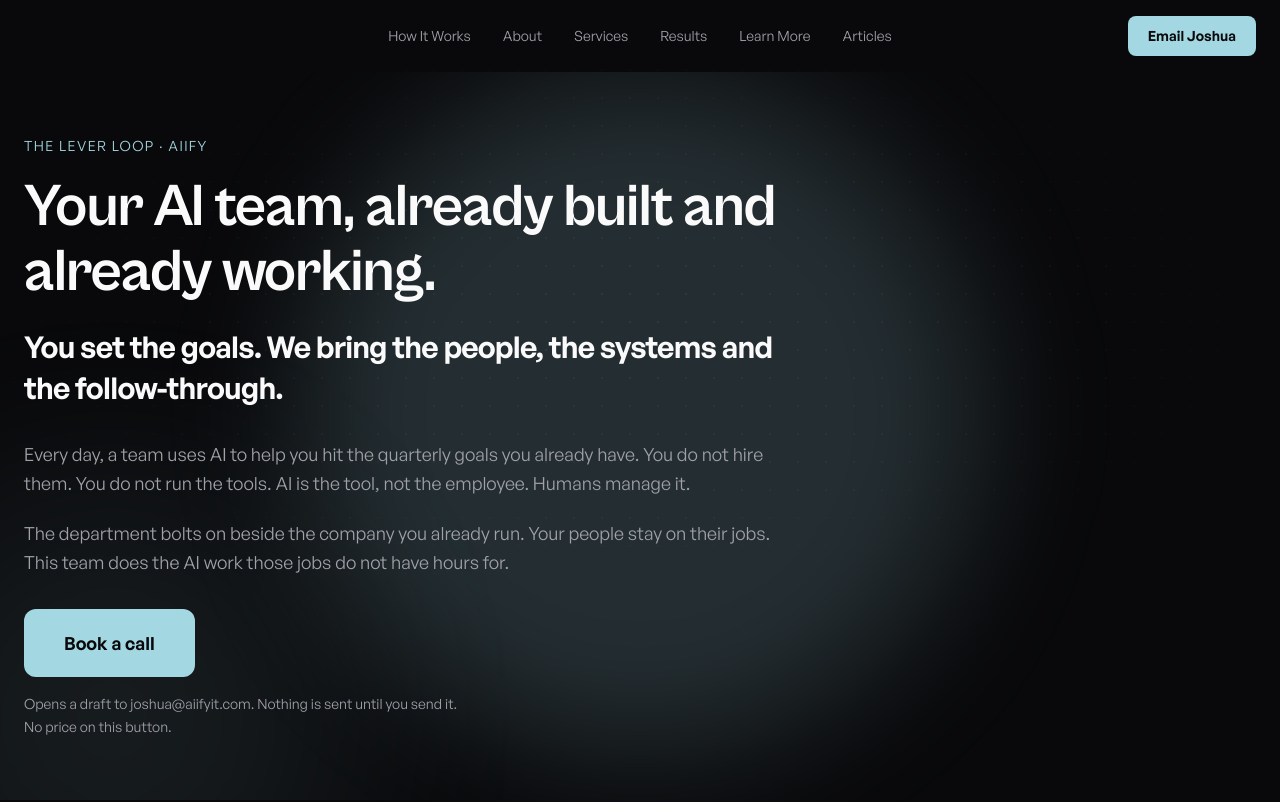
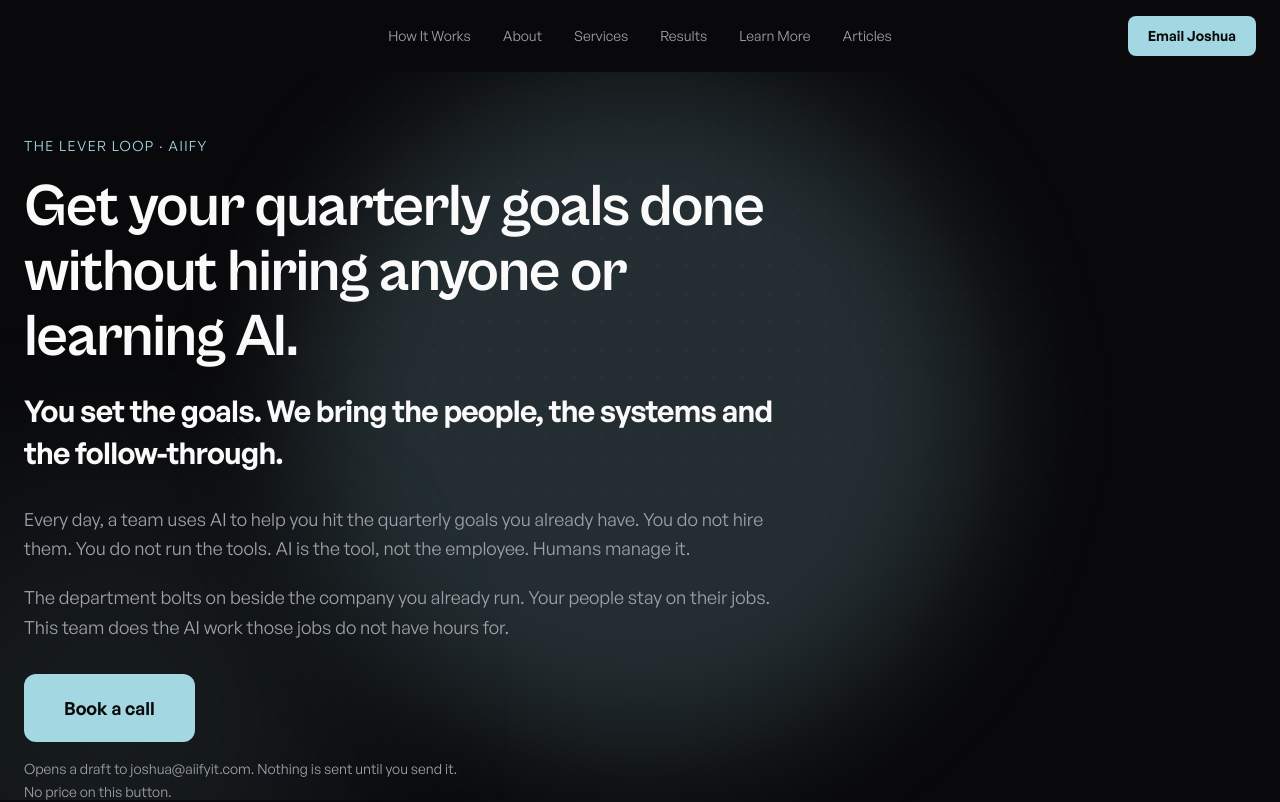
Before and after one commit to aiifyit/aiifyit.github.io, a React (Vite) app: page /new-offer in a window 1280 px wide. Shown: the top 802 px of the page. Built offline with nearby package versions, Linux system fonts and the light colour scheme; grey boxes are pictures that could not be loaded.

Commit message:
Set the offer headline to the quarterly-goals line.
The H1, title, social tags, and noscript fallback now use Joshua's line. The subhead stays, because it still says who sets the goals and who brings the work.

Co-authored-by: aiifyit <aiifyit@users.noreply.github.com>

```diff
--- a/scripts/build-pages.mjs
+++ b/scripts/build-pages.mjs
@@ -15,7 +15,7 @@ const stylesheets = [...shell.matchAll(/<link\b[^>]*rel="stylesheet"[^>]*href="(
 if (!stylesheets.length) throw new Error('Built site stylesheet not found');
 await copyFile('dist/index.html', 'dist/404.html');
 function hiddenOfferShell(shell) {
-  const title = 'Your AI team, already built and already working | AIify';
+  const title = 'Get your quarterly goals done without hiring anyone or learning AI | AIify';
   const description = 'You set the goals. We bring the people, the systems and the follow-through.';
   const url = `${site.url}/new-offer/`;
   return shell
@@ -28,7 +28,7 @@ function hiddenOfferShell(shell) {
     .replace(/(<meta name="twitter:description" content=")[^"]*("[^>]*>)/, `$1${escapeHtml(description)}$2`)
     .replace(`rel="canonical" href="${site.url}/"`, `rel="canonical" href="${url}"`)
     .replace('</head>', '<meta name="robots" content="noindex, nofollow">\n</head>')
-    .replace('<div id="root"></div>', `<noscript><main style="max-width:42rem;margin:64px auto;padding:24px;font-family:system-ui,sans-serif"><p style="letter-spacing:.12em;text-transform:uppercase;font-size:12px">The Lever Loop</p><h1>Your AI team, already built and already working.</h1><p>You set the goals. We bring the people, the systems and the follow-through.</p><p><a href="mailto:joshua@aiifyit.com?subject=Bolt-on%20AI%20department">Book a call</a></p></main></noscript>\n<div id="root"></div>`);
+    .replace('<div id="root"></div>', `<noscript><main style="max-width:42rem;margin:64px auto;padding:24px;font-family:system-ui,sans-serif"><p style="letter-spacing:.12em;text-transform:uppercase;font-size:12px">The Lever Loop</p><h1>Get your quarterly goals done without hiring anyone or learning AI.</h1><p>You set the goals. We bring the people, the systems and the follow-through.</p><p><a href="mailto:joshua@aiifyit.com?subject=Bolt-on%20AI%20department">Book a call</a></p></main></noscript>\n<div id="root"></div>`);
 }
 
 for (const route of ['book', 'inquire', 'sow', 'new-offer']) {
--- a/scripts/check-built-pages.mjs
+++ b/scripts/check-built-pages.mjs
@@ -81,9 +81,9 @@ assert(!sitemap.includes('/book/'), 'Do not index duplicate booking alias');
 const offer = await readFile('dist/new-offer/index.html', 'utf8');
 const robots = await readFile('dist/robots.txt', 'utf8');
 assert(offer.includes('name="robots" content="noindex, nofollow"'), 'Hidden offer is noindex');
-assert(offer.includes('<title>Your AI team, already built and already working | AIify</title>'));
+assert(offer.includes('<title>Get your quarterly goals done without hiring anyone or learning AI | AIify</title>'));
 assert(offer.includes('content="You set the goals. We bring the people, the systems and the follow-through."'));
-assert(offer.includes('<h1>Your AI team, already built and already working.</h1>'));
+assert(offer.includes('<h1>Get your quarterly goals done without hiring anyone or learning AI.</h1>'));
 assert(offer.includes(`rel="canonical" href="${site.url}/new-offer/"`));
 assert(offer.includes('Book a call'));
 assert(offer.includes('mailto:joshua@aiifyit.com'));
@@ -107,7 +107,7 @@ const offerSource = await readFile('src/pages/NewOfferPage.tsx', 'utf8');
 for (const phrase of [
   'Book a call',
   'The Lever Loop',
-  'Your AI team, already built and already working.',
+  'Get your quarterly goals done without hiring anyone or learning AI.',
   'You set the goals. We bring the people, the systems and the follow-through.',
   'bolt-on AI department',
   'A no-touch CRM',
--- a/src/pages/COPY_NOTES.md
+++ b/src/pages/COPY_NOTES.md
@@ -12,7 +12,7 @@ Keep these lines where they earn their place: “You are not short on ideas or a
 
 ## The offer
 
-A bolt-on AI department. A team of people using AI every day to help you hit the quarterly goals you already set. Headline: “Your AI team, already built and already working.” Subhead: “You set the goals. We bring the people, the systems and the follow-through.” AI is the tool, not the employee. Humans manage it.
+A bolt-on AI department. A team of people using AI every day to help you hit the quarterly goals you already set. Headline: “Get your quarterly goals done without hiring anyone or learning AI.” Subhead: “You set the goals. We bring the people, the systems and the follow-through.” AI is the tool, not the employee. Humans manage it.
 
 The Lever Loop stays as the eyebrow only. The product name in the body is the department. The old loop (find one place, build it, prove it, aim again) was the previous offer.
 
--- a/src/pages/NewOfferPage.tsx
+++ b/src/pages/NewOfferPage.tsx
@@ -4,7 +4,7 @@ import Container from '../components/ui/Container';
 import Button from '../components/ui/Button';
 import { INQUIRY_EMAIL } from '../data/inquiry';
 
-const PAGE_TITLE = 'Your AI team, already built and already working | AIify';
+const PAGE_TITLE = 'Get your quarterly goals done without hiring anyone or learning AI | AIify';
 
 const GOAL_CALL_BODY = [
   'Hi Joshua,',
@@ -185,7 +185,7 @@ export default function NewOfferPage() {
           <div className="max-w-3xl">
             <p className="text-sm uppercase tracking-widest text-[var(--color-accent)]">The Lever Loop · AIify</p>
             <h1 className="mt-5 text-4xl font-bold leading-[1.08] tracking-tight sm:text-5xl md:text-6xl">
-              Your AI team, already built and already working.
+              Get your quarterly goals done without hiring anyone or learning AI.
             </h1>
             <p className="mt-5 text-2xl font-semibold leading-snug tracking-tight text-[var(--color-text)] sm:text-3xl">
               You set the goals. We bring the people, the systems and the follow-through.
```
